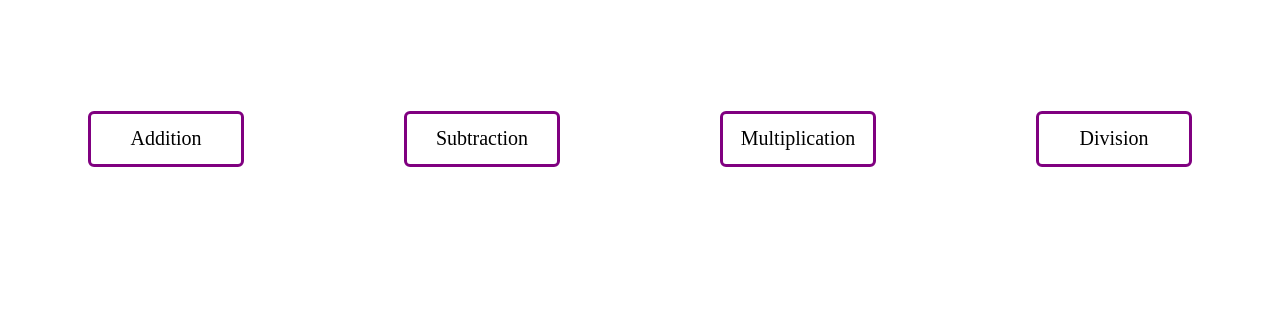
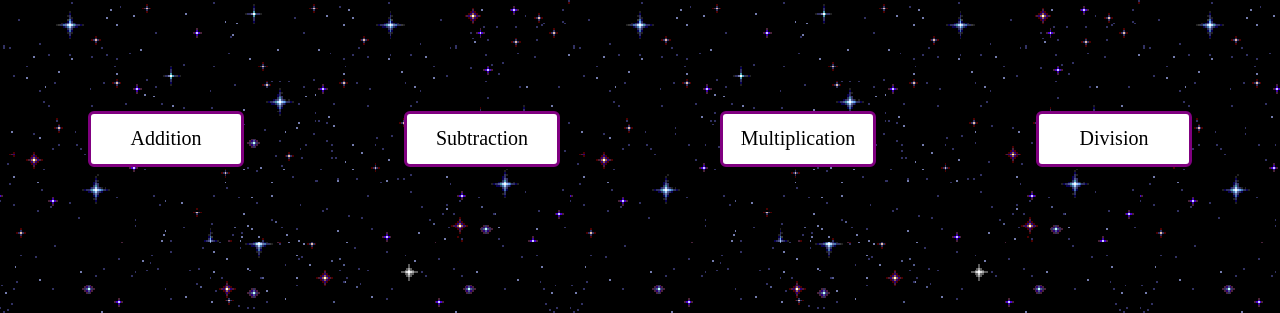
Before and after one commit to SairaBatool123/SIMPLE_CALCULATOR, a plain HTML site: page index.html in a window 1280 px wide. Shown: the part 121-434 px from the top of the page. Drawn offline with Linux system fonts and the light colour scheme.

Commit message:
Completed

```diff
--- a/style.css
+++ b/style.css
@@ -1,5 +1,5 @@
 body {
-    background-image: url('../img.gif');
+    background-image: url('images/img.gif');
 }
 
 h1 {
```
